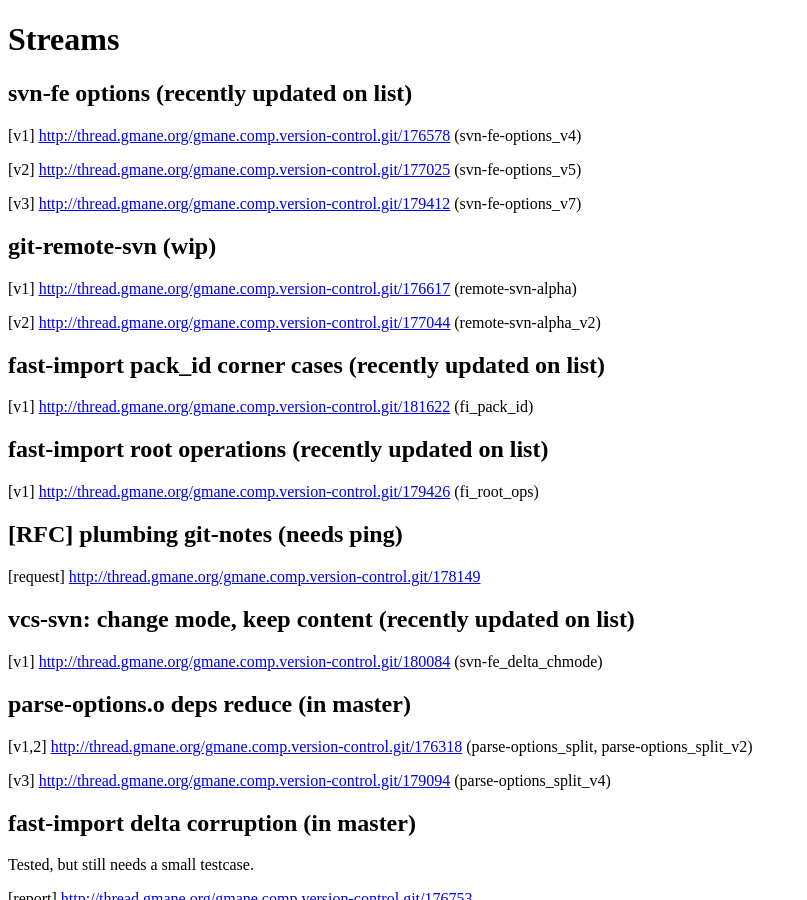
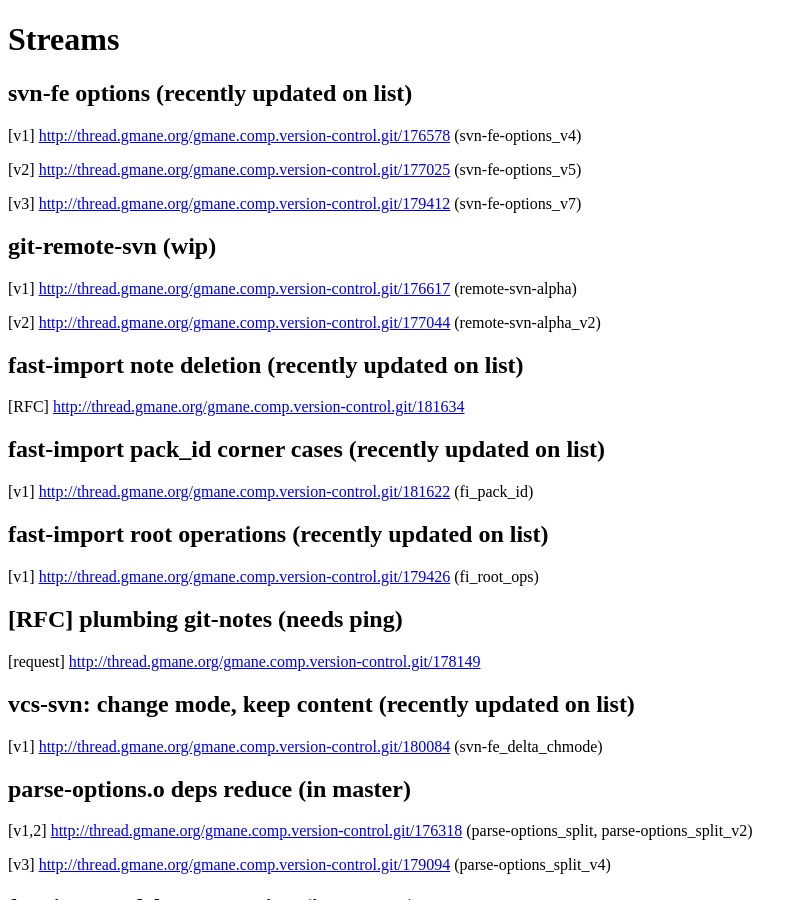
Before and after one commit to divanorama/gsoc11, a Jekyll site: the page built from streams.html, in a window 1280 px wide and 900 px high. Shown: the whole window, without its empty margins (0-807 px from the left). Built offline with Jekyll 4.4.1, drawn with Linux system fonts in a browser that asks for light colours.

Commit message:
Add an rfc reference for notes deletion.

```diff
--- a/streams.html
+++ b/streams.html
@@ -16,6 +16,9 @@ title: Streams
 (remote-svn-alpha) </p>
 <p> [v2] <a href="http://thread.gmane.org/gmane.comp.version-control.git/177044">http://thread.gmane.org/gmane.comp.version-control.git/177044</a>
 (remote-svn-alpha_v2) </p>
+
+<h2>fast-import note deletion (recently updated on list)</h2>
+<p> [RFC] <a href="http://thread.gmane.org/gmane.comp.version-control.git/181634">http://thread.gmane.org/gmane.comp.version-control.git/181634</a> </p>
 
 <h2>fast-import pack_id corner cases (recently updated on list)</h2>
 <p> [v1] <a href="http://thread.gmane.org/gmane.comp.version-control.git/181622">http://thread.gmane.org/gmane.comp.version-control.git/181622</a>
```
